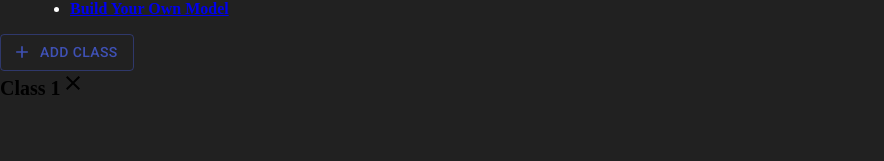
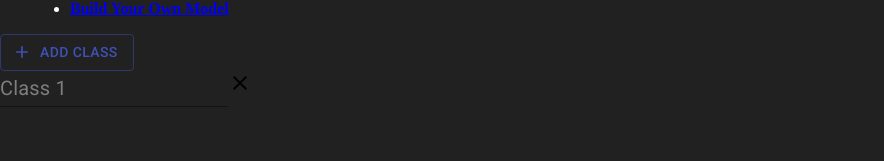
Before and after one commit to varma1247/byon, a React (Create React App) app: page /train in a window 1280 px wide. Shown: the part 120-281 px from the top of the page, without its empty margins (0-884 px from the left). Built offline with nearby package versions, Linux system fonts and the light colour scheme.

Commit message:
upload training images ui changes

```diff
--- a/public/index.html
+++ b/public/index.html
@@ -41,10 +41,14 @@
       To create a production bundle, use `npm run build` or `yarn build`.
     -->
 
-    <script src="https://code.jquery.com/jquery-3.2.1.slim.min.js" integrity="sha384-KJ3o2DKtIkvYIK3UENzmM7KCkRr/rE9/Qpg6aAZGJwFDMVNA/GpGFF93hXpG5KkN" crossorigin="anonymous"></script>
-<script src="https://unpkg.com/popper.js@1.12.6/dist/umd/popper.js" integrity="sha384-fA23ZRQ3G/J53mElWqVJEGJzU0sTs+SvzG8fXVWP+kJQ1lwFAOkcUOysnlKJC33U" crossorigin="anonymous"></script>
-<script src="https://unpkg.com/bootstrap-material-design@4.1.1/dist/js/bootstrap-material-design.js" integrity="sha384-CauSuKpEqAFajSpkdjv3z9t8E7RlpJ1UP0lKM/+NdtSarroVKu069AlsRPKkFBz9" crossorigin="anonymous"></script>
-<script src="https://cdn.jsdelivr.net/npm/chart.js@2.8.0"></script>
+      <script src="https://code.jquery.com/jquery-3.2.1.slim.min.js" integrity="sha384-KJ3o2DKtIkvYIK3UENzmM7KCkRr/rE9/Qpg6aAZGJwFDMVNA/GpGFF93hXpG5KkN" crossorigin="anonymous"></script>
+      <script src="https://unpkg.com/popper.js@1.12.6/dist/umd/popper.js" integrity="sha384-fA23ZRQ3G/J53mElWqVJEGJzU0sTs+SvzG8fXVWP+kJQ1lwFAOkcUOysnlKJC33U" crossorigin="anonymous"></script>
+      <script src="https://unpkg.com/bootstrap-material-design@4.1.1/dist/js/bootstrap-material-design.js" integrity="sha384-CauSuKpEqAFajSpkdjv3z9t8E7RlpJ1UP0lKM/+NdtSarroVKu069AlsRPKkFBz9" crossorigin="anonymous"></script>
+      <script src="https://cdn.jsdelivr.net/npm/chart.js@2.8.0"></script>
+      <!-- <script> window.onbeforeunload = function() {
+        return true;
+      };
+      </script> -->
   </body>
 
 </html>
--- a/src/components/Classes.js
+++ b/src/components/Classes.js
@@ -1,28 +1,73 @@
 import React from "react";
 import Close from "@material-ui/icons/Close";
+import TextField from "@material-ui/core/TextField";
+import Edit from "@material-ui/icons/Edit";
 import imageupload_default from "../images/uploadimage_default.jpg";
 import imageupload from "../images/upload.png";
-const Classes = ({classname}) => {
+import { makeStyles } from "@material-ui/core/styles";
+import { image } from "@tensorflow/tfjs";
+const useStyles = makeStyles(theme => ({
+  root: {
+    "& > *": {
+      margin: theme.spacing(1),
+      width: 200
+    }
+  },
+  tcolor: {
+    color: "white",
+    fontSize: "20px"
+  }
+}));
+const Classes = ({ classname, removeClass, id, editclassname,onupload,imageurls }) => {
+//   console.log(classname.key);
+  const classstyle = useStyles();
   return (
     <div
-      className="card text-white bg-dark mb-3 col-10"
-      style={{ borderRadius: "10px", height: "200px" }}
+      className="card text-white bg-dark mb-3 col-11"
+      style={{ borderRadius: "10px", height: "220px" }}
     >
       <div className="card-header" style={{ fontSize: "20px" }}>
-        {classname}
-        <Close className="float-right" style={{cursor:"pointer"}}/>
+        <TextField
+          id="standard-textarea"
+          placeholder={classname}
+          InputProps={{
+            className: classstyle.tcolor
+          }}
+          onChange={(e)=>{
+              editclassname(id,e.target.value)
+          }}
+        />
+        {/* <Edit style={{cursor:"pointer"}} onClick={()=>editclassname(id)}/> */}
+        <Close
+          className="float-right"
+          style={{ cursor: "pointer" }}
+          onClick={() => removeClass(id)}
+        />
       </div>
       <div className="card-body row" style={{ overflowX: "scroll" }}>
         <label
-          className="overflow-ellipsis btn btn-primary align-self-center mr-4"
-          style={{ marginBottom: "0px", width: "90px", height: "80px" ,backgroundColor:"#302C2C",borderRadius:"10px"}}
+          className="overflow-ellipsis btn btn-primary align-self-center mr-4 mt-3"
+          style={{
+            marginBottom: "0px",
+            width: "90px",
+            height: "80px",
+            backgroundColor: "#302C2C",
+            borderRadius: "10px"
+          }}
         >
           <input
             type="file"
             name="photo"
             style={{ display: "none" }}
             accept="image/*"
-            // onChange={onchange}
+            multiple
+            onChange={e=>{
+                var allfiles=[]
+                for (const file of e.target.files) {
+                    allfiles.push(file)
+                }
+                onupload(id,allfiles)
+            }}
           ></input>
           {/* {imagename} */}
           <img
@@ -30,8 +75,20 @@ const Classes = ({classname}) => {
             style={{ width: "100%", height: "100%" }}
           ></img>
         </label>
+        {
+            imageurls.map((imgurl,index)=>{
+                return <img className="align-self-center mr-4 mt-3"
+                style={{
+                  marginBottom: "0px",
+                  width: "90px",
+                  height: "80px",
+                  backgroundColor: "#302C2C",
+                  borderRadius: "10px"
+                }} src={imgurl}></img>
+            })
+        }
       </div>
     </div>
   );
 };
-export default Classes
+export default Classes;
--- a/src/components/Imageupload.js
+++ b/src/components/Imageupload.js
@@ -37,10 +37,11 @@ const Imageupload = () => {
       const predictimg = document.getElementById("predict");
       // console.log(tf.browser.fromPixels(predictimg).print())
       var imgdata=tf.browser.fromPixels(predictimg)
+      console.log(imgdata);
       tf.browser.toPixels(imgdata).then(d=>{console.log(d);
       })
       imgdata=tf.image.resizeNearestNeighbor(imgdata,[224,224])
-      console.log(imgdata.shape);
+
 
       imgdata.array().then(d=>console.log(d));
       // document.getElementById("tr").setAttribute("src","jgjh")
@@ -115,7 +116,7 @@ const Imageupload = () => {
               id="predict"
               style={{ width: "100%", height: "30vh", objectFit: "cover" }}
             />
-            <div className="card-body text-center" style={{padding:"5px"}}>
+            <div className="card-body text-center" style={{padding:"10px"}}>
               <label className="overflow-ellipsis btn btn-primary justify-content-center" style={{marginBottom:"0px"}}>
                 <input
                   type="file"
--- a/src/components/Train.js
+++ b/src/components/Train.js
@@ -1,6 +1,6 @@
 import React, { useState, useEffect } from "react";
-import Button from '@material-ui/core/Button';
-import Add from '@material-ui/icons/Add';
+import Button from "@material-ui/core/Button";
+import Add from "@material-ui/icons/Add";
 import uuid from "react-uuid";
 import * as tf from "@tensorflow/tfjs";
 import TrainingImagesUpload from "./TrainingImagesUpload";
@@ -14,29 +14,61 @@ const Train = () => {
   // model.layers[0].getWeights()[0].array().then(d=>console.log(d));
 
   const [traindata, setTraindata] = useState([]);
+  const [classcount, setclasscount] = useState(0);
+  useEffect(() => {
+    addClass();
+  }, []);
+  // console.log(traindata);
   const addClass = () => {
+    var newclassname = (classcount + 1).toString();
+    setclasscount(classcount + 1);
     setTraindata([
       ...traindata,
       {
-        class: "Class " + (traindata.length + 1).toString(),
-        images: [],
+        class: "Class " + newclassname,
+        imageurls: [],
         y: [],
         edit: false,
-        imageData: [],
+        imageelements: [],
         id: uuid()
       }
     ]);
   };
-  useEffect(() => {
-    addClass();
-  }, []);
-  // console.log(traindata);
+  const removeClass = id => {
+    const remainingclasses = traindata.filter(item => item.id !== id);
+    console.log(id);
 
-  const removeClass = id => {};
+    setTraindata(remainingclasses);
+  };
+  const editclassname = (id,val) => {
+    var index = traindata.findIndex(el => el.id === id);
+    var remainingclasses = traindata.filter(item => item.id !== id);
+    var item = traindata[index];
+    item.class = val;
+    remainingclasses.splice(index, 0, item);
+    console.log(remainingclasses);
+
+    setTraindata(remainingclasses);
+  };
+  const onupload=(id,files)=>{
+    var index = traindata.findIndex(el => el.id === id);
+    var remainingclasses = traindata.filter(item => item.id !== id);
+    var item = traindata[index];
+    var newurls=[]
+    files.forEach(file => {
+      newurls.push(URL.createObjectURL(file))
+    });
+    item.imageurls=[...item.imageurls,...newurls]
+    remainingclasses.splice(index, 0, item);
+    console.log(remainingclasses);
+
+    setTraindata(remainingclasses);
+  }
   return (
     <div className="container-fluid">
       <div
-        className="row col-12 col-sm-6 mt-4 justify-content-center" style={{padding:"0px"}}
+        className="row col-12 col-sm-6 mt-4 justify-content-center"
+        style={{ padding: "0px" }}
       >
         <Button
           variant="outlined"
@@ -47,7 +79,12 @@ const Train = () => {
           ADD CLASS
         </Button>
       </div>
-      <TrainingImagesUpload traindata={traindata} />
+      <TrainingImagesUpload
+        traindata={traindata}
+        removeClass={removeClass}
+        editclassname={editclassname}
+        onupload={onupload}
+      />
     </div>
   );
 };
--- a/src/components/TrainingImagesUpload.js
+++ b/src/components/TrainingImagesUpload.js
@@ -1,7 +1,7 @@
 import React, { useState } from "react";
 import Close from "@material-ui/icons/Close";
 import Classes from "./Classes";
-const TrainingImagesUpload = ({ traindata }) => {
+const TrainingImagesUpload = ({ traindata,removeClass,editclassname,onupload }) => {
   return (
     <div
       className="row col-12 col-sm-6 mt-4 justify-content-center"
@@ -9,7 +9,7 @@ const TrainingImagesUpload = ({ traindata }) => {
     >
       {traindata.map((classes, index) => {
         return (
-          <Classes classname={classes.class} key={classes.id}/>
+          <Classes classname={classes.class} key={classes.id} removeClass={removeClass} id={classes.id} editclassname={editclassname} onupload={onupload} imageurls={classes.imageurls}/>
         );
       })}
     </div>
```
Lines whose indentation alone changed are shown as unchanged.
